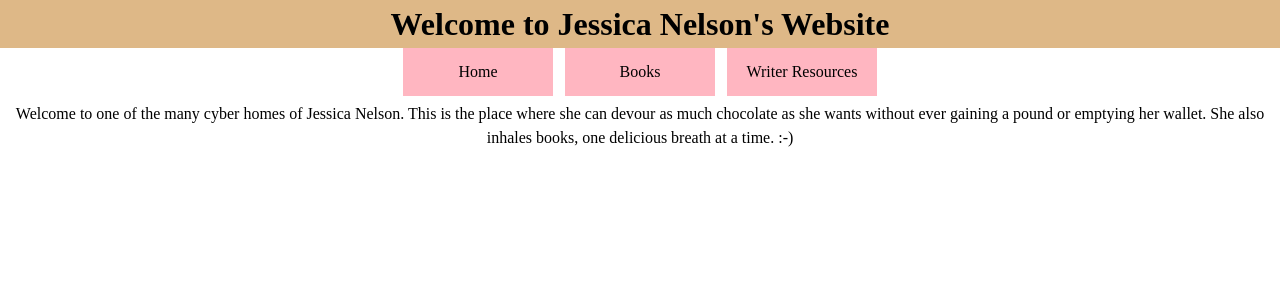
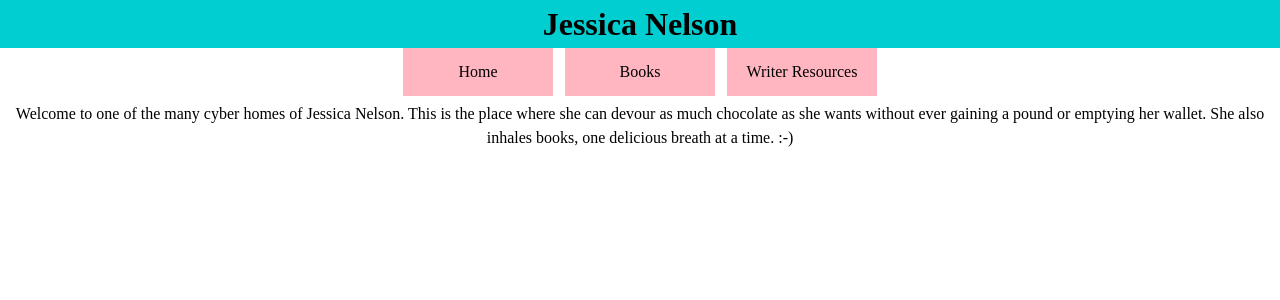
Before and after one commit to yahwehschica7/j-nelson-website, a React (Create React App) app: page / in a window 1280 px wide. Shown: the top 300 px of the page. Built offline with nearby package versions, Linux system fonts and the light colour scheme.

Commit message:
deleted active style navbar

```diff
--- a/src/NavBar.jsx
+++ b/src/NavBar.jsx
@@ -14,14 +14,11 @@ const linkStyles = {
 function NavBar() {
   return (
     <div>
-      <h1 style={{backgroundColor: "burlywood"}}>Welcome to Jessica Nelson's Website</h1>
+      <h1 style={{backgroundColor: "darkturquoise"}}>Jessica Nelson</h1>
       <NavLink
         to="/"
         exact
         style={linkStyles}
-        activeStyle={{
-          background: "darkblue",
-        }}
       >
         Home
       </NavLink>
@@ -29,9 +26,6 @@ function NavBar() {
         to="/books"
         exact
         style={linkStyles}
-        activeStyle={{
-          background: "darkblue",
-        }}
       >
         Books
       </NavLink>
@@ -39,9 +33,6 @@ function NavBar() {
         to="/resources"
         exact
         style={linkStyles}
-        activeStyle={{
-          background: "darkblue",
-        }}
       >
        Writer Resources
       </NavLink>
```
